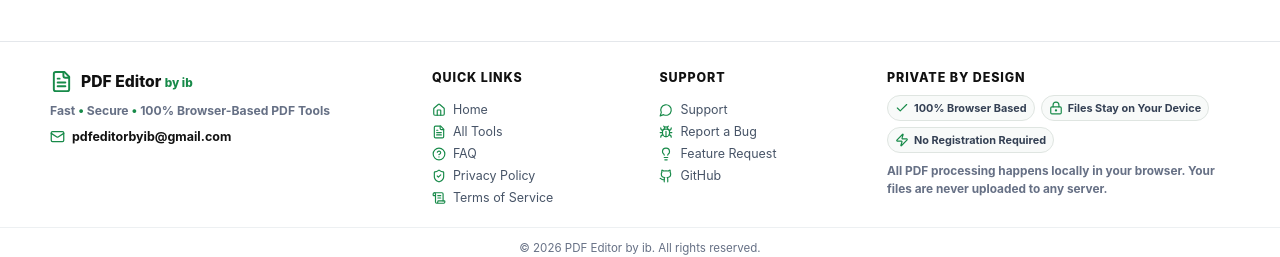
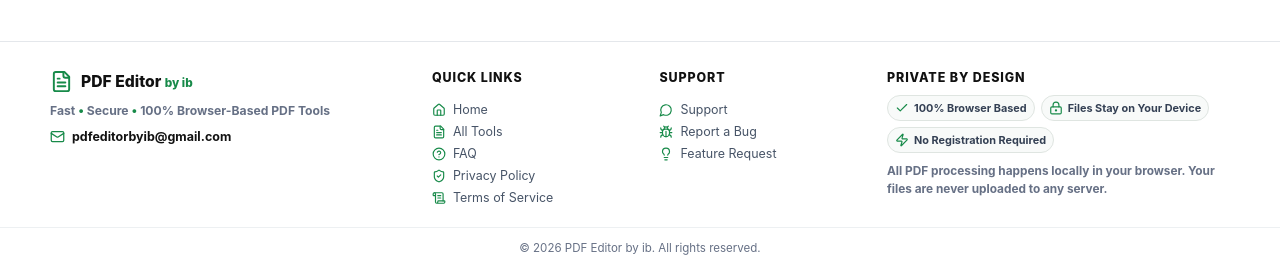
Before and after one commit to Sonuit22/browser_pdf_editor, a React (Vite) app: page / in a window 1280 px wide. Shown: the part 1093-1350 px from the top of the page. Built offline with nearby package versions, Linux system fonts and the light colour scheme.

Commit message:
Backup before lunch

```diff
--- a/src/layouts/Footer.tsx
+++ b/src/layouts/Footer.tsx
@@ -1,6 +1,6 @@
 import { Link } from 'react-router-dom';
-import { Bug, Check, CircleHelp, FileText, Github, Home, Lightbulb, LockKeyhole, Mail, MessageCircle, ScrollText, ShieldCheck, Zap } from 'lucide-react';
-import { bugReportEmailLink, contactEmail, featureRequestEmailLink, githubRepositoryUrl, supportEmailLink } from '../config/footerLinks';
+import { Bug, Check, CircleHelp, FileText, Home, Lightbulb, LockKeyhole, Mail, MessageCircle, ScrollText, ShieldCheck, Zap } from 'lucide-react';
+import { bugReportEmailLink, contactEmail, featureRequestEmailLink, supportEmailLink } from '../config/footerLinks';
 
 export function Footer() {
     return <footer className="app-footer">
@@ -11,7 +11,7 @@ export function Footer() {
                 <a className="footer-email" href={`mailto:${contactEmail}`} aria-label={`Email ${contactEmail}`}><Mail size={15} aria-hidden="true" />{contactEmail}</a>
             </section>
             <nav className="footer-links" aria-label="Quick links"><h2>Quick Links</h2><Link to="/" aria-label="Home"><Home size={14} />Home</Link><Link to="/#tools" aria-label="All PDF tools"><FileText size={14} />All Tools</Link><Link to="/faq" aria-label="Frequently Asked Questions"><CircleHelp size={14} />FAQ</Link><Link to="/privacy" aria-label="Privacy Policy"><ShieldCheck size={14} />Privacy Policy</Link><Link to="/terms" aria-label="Terms of Service"><ScrollText size={14} />Terms of Service</Link></nav>
-            <nav className="footer-links" aria-label="Support"><h2>Support</h2><a href={supportEmailLink} aria-label="Email support"><MessageCircle size={14} />Support</a><a href={bugReportEmailLink} aria-label="Report a bug by email"><Bug size={14} />Report a Bug</a><a href={featureRequestEmailLink} aria-label="Send a feature request by email"><Lightbulb size={14} />Feature Request</a>{githubRepositoryUrl && <a href={githubRepositoryUrl} target="_blank" rel="noreferrer" aria-label="Open PDF Editor by ib on GitHub in a new tab"><Github size={14} />GitHub</a>}</nav>
+            <nav className="footer-links" aria-label="Support"><h2>Support</h2><a href={supportEmailLink} aria-label="Email support"><MessageCircle size={14} />Support</a><a href={bugReportEmailLink} aria-label="Report a bug by email"><Bug size={14} />Report a Bug</a><a href={featureRequestEmailLink} aria-label="Send a feature request by email"><Lightbulb size={14} />Feature Request</a></nav>
             <section className="footer-trust" aria-labelledby="trust-title"><h2 id="trust-title">Private by design</h2><div className="trust-badges"><span><Check size={14} />100% Browser Based</span><span><LockKeyhole size={14} />Files Stay on Your Device</span><span><Zap size={14} />No Registration Required</span></div><p>All PDF processing happens locally in your browser. Your files are never uploaded to any server.</p></section>
         </div>
         <div className="footer-bottom"><small>© 2026 PDF Editor by ib. All rights reserved.</small></div>
```
